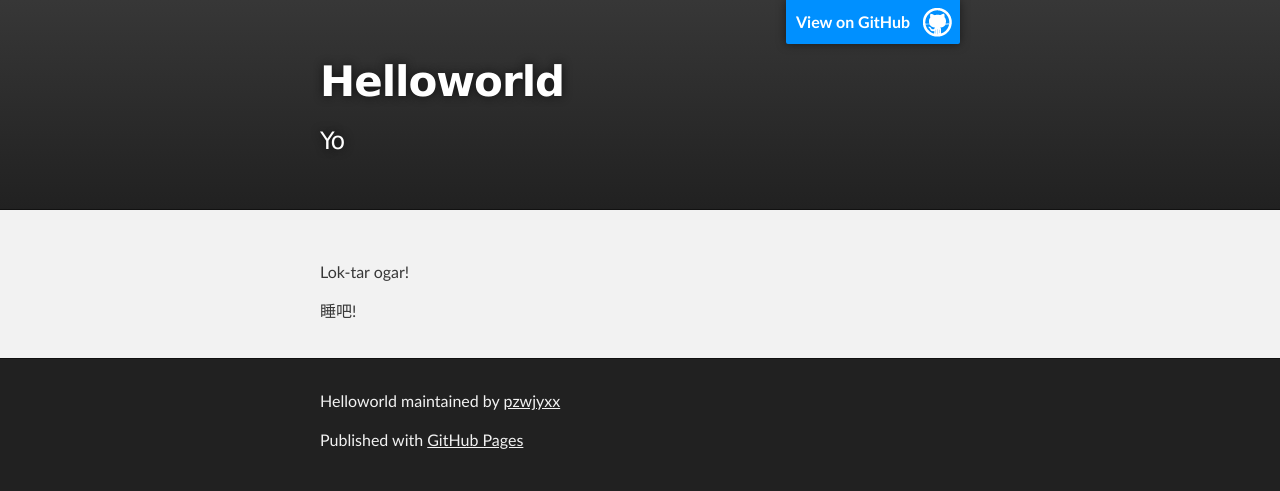
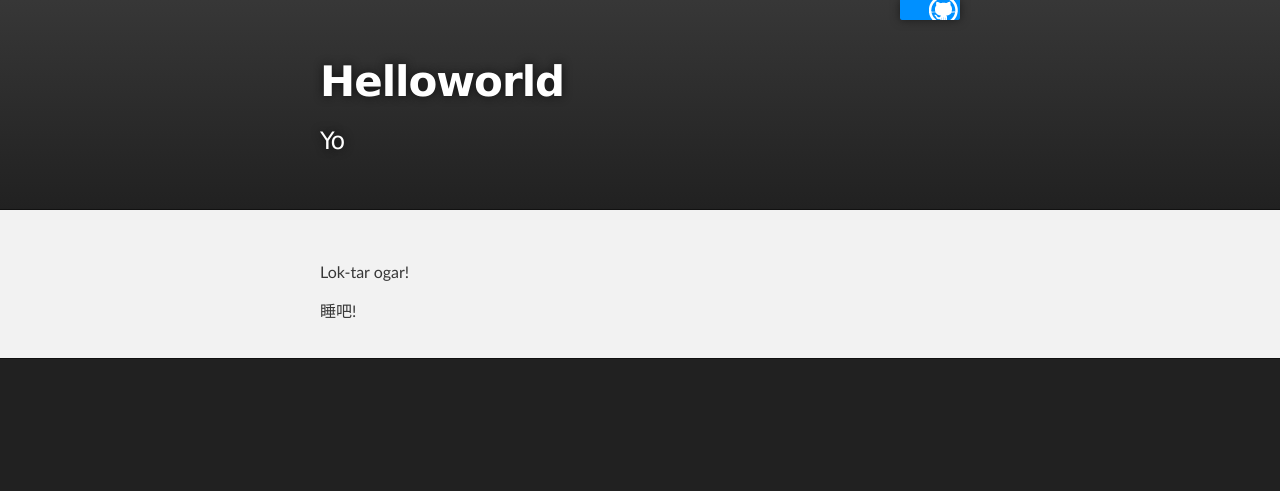
Before and after one commit to pzwjyxx/HelloWorld, a plain HTML site: page index.html in a window 1280 px wide. Drawn offline with Linux system fonts and the light colour scheme.

Commit message:
Update index.html

```diff
--- a/index.html
+++ b/index.html
@@ -16,7 +16,7 @@
     <!-- HEADER -->
     <div id="header_wrap" class="outer">
         <header class="inner">
-          <a id="forkme_banner" href="https://github.com/pzwjyxx/HelloWorld">View on GitHub</a>
+          <a id="forkme_banner" href="https://github.com/pzwjyxx/HelloWorld"></a>
 
           <h1 id="project_title">Helloworld</h1>
           <h2 id="project_tagline">Yo</h2>
@@ -34,10 +34,6 @@
 
     <!-- FOOTER  -->
     <div id="footer_wrap" class="outer">
-      <footer class="inner">
-        <p class="copyright">Helloworld maintained by <a href="https://github.com/pzwjyxx">pzwjyxx</a></p>
-        <p>Published with <a href="http://pages.github.com">GitHub Pages</a></p>
-      </footer>
     </div>
 
 
```
